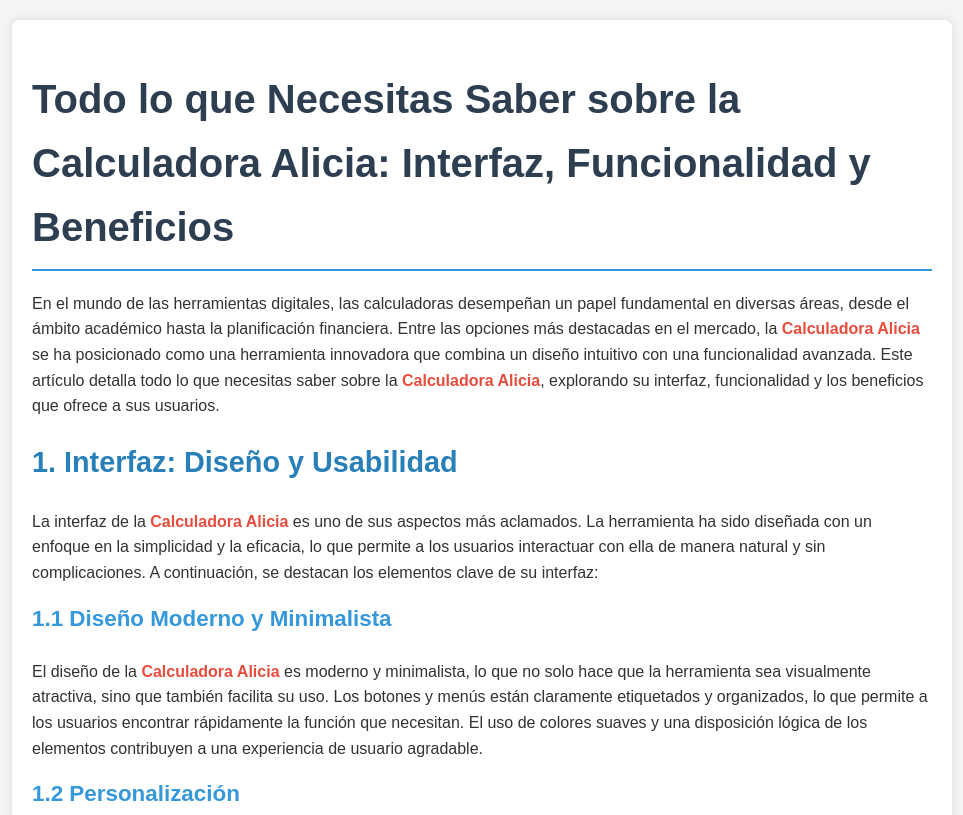
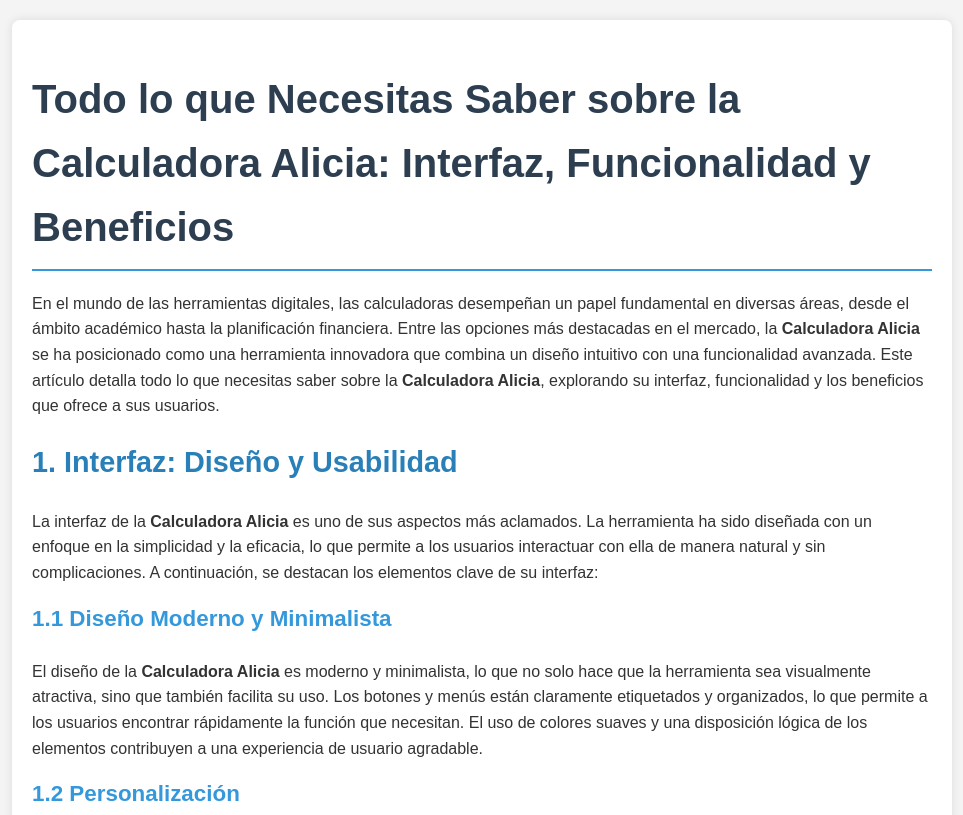
Before and after one commit to roberthinsom/lacalculadoraalicia-vercel, a plain HTML site: page index.html in a window 1280 px wide. Shown: the top 815 px of the page, without its empty margins (158-1121 px from the left). Drawn offline with Linux system fonts and the light colour scheme.

Commit message:
Update index.html

```diff
--- a/index.html
+++ b/index.html
@@ -50,7 +50,7 @@
             margin-bottom: 10px;
         }
         .highlight {
-            color: #e74c3c;
+
             font-weight: bold;
         }
         .section {
```
